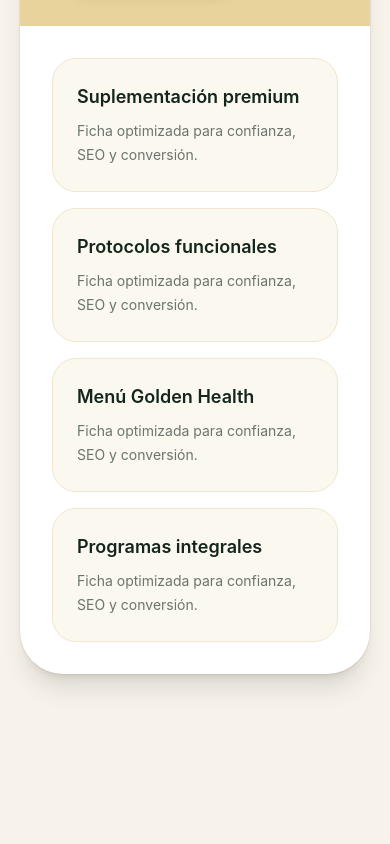
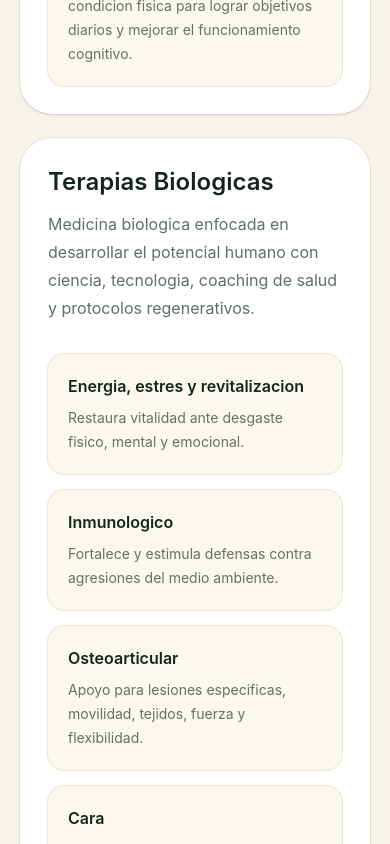
Before and after one commit to o7digital/goldenhealth, a React (Vite) app: page / in a window 390 px wide. Shown: the part 6200-7044 px from the top of the page. Built offline with nearby package versions, Linux system fonts and the light colour scheme.

Commit message:
feat(content): restore golden health source sections

```diff
--- a/src/App.jsx
+++ b/src/App.jsx
@@ -126,6 +126,81 @@ const sliderImages = [
   { src: "/images/golden-health/comunidad.jpg", alt: { es: "Comunidad Golden Health", en: "Golden Health community" } },
 ];
 
+const sourceSections = [
+  {
+    id: "programa",
+    title: "Programa Integral",
+    intro: "Longevidad, anti-envejecimiento y bienestar integral para vivir mas anos con energia optima.",
+    items: [
+      ["Medicina Regenerativa", "Tratamiento de renovacion celular de origen franco-suizo que busca regenerar y revitalizar organos, apoyar la salud hormonal y frenar la degeneracion celular."],
+      ["Accion regenerativa bio-celular", "Tratamientos biologicos de origen aleman orientados a mineralizar, oxigenar y nutrir organos y sistemas para reactivar el poder regulador del organismo."],
+      ["Arte del buen comer y buen beber", "Programa para aprender habitos saludables, prevenir enfermedades degenerativas, aumentar energia e incrementar el sistema inmunologico."],
+      ["Escuela del arte", "Conferencias, seminarios web, podcast, cocina saludable y mindfulness para sostener el bienestar a largo plazo."],
+      ["Cuerpo, mente y espiritu", "Programas enfocados en equilibrio emocional y mental mediante experiencias de aprendizaje y conexion interior."],
+      ["Deportistas de alto rendimiento", "Disciplina, movimiento, oxigenacion y condicion fisica para lograr objetivos diarios y mejorar el funcionamiento cognitivo."],
+    ],
+  },
+  {
+    id: "biologicas",
+    title: "Terapias Biologicas",
+    intro: "Medicina biologica enfocada en desarrollar el potencial humano con ciencia, tecnologia, coaching de salud y protocolos regenerativos.",
+    items: [
+      ["Energia, estres y revitalizacion", "Restaura vitalidad ante desgaste fisico, mental y emocional."],
+      ["Inmunologico", "Fortalece y estimula defensas contra agresiones del medio ambiente."],
+      ["Osteoarticular", "Apoyo para lesiones especificas, movilidad, tejidos, fuerza y flexibilidad."],
+      ["Cara", "Tratamiento para enfatizar belleza interior y exterior de rostro y cuello."],
+      ["Hormonal", "Apoyo para equilibrar sintomas hormonales en mujeres y hombres."],
+      ["Detox", "Protocolo para eliminar toxinas y promover un estilo de vida mas saludable."],
+    ],
+  },
+  {
+    id: "nutricion",
+    title: "Salud nutricional y Zinzino",
+    intro: "Nutricion personalizada basada en pruebas para orientar suplementos y medir progreso con datos objetivos.",
+    items: [
+      ["Nueva generacion de nutricion", "Pruebas de sangre seca como punto de partida para conocer el estado del cuerpo y guiar decisiones."],
+      ["BalanceOil Kit with Test", "Omega 3, polifenoles de oliva y vitamina D3 para apoyar equilibrio Omega 6:3, cerebro, corazon e sistema inmune."],
+      ["Seguimiento", "Nueva prueba cada 4 meses para comparar resultados y ajustar la ingesta."],
+    ],
+  },
+  {
+    id: "antroposofia",
+    title: "Antroposofia",
+    intro: "Contenido con Andres Munoz Cardenas, psicologo de orientacion antroposofica, sobre una concepcion integral de la salud.",
+    items: [
+      ["Los 7 Pasos de la Libertad", "Conferencias y contenidos sobre crear realidad, psicoanalisis y antroposofia."],
+      ["Kamino Florido", "Aliado educativo enfocado en desarrollo humano y bienestar integral."],
+    ],
+  },
+  {
+    id: "hidratacion",
+    title: "Hidratacion Funcional",
+    intro: "Introduccion al agua Kangen: agua alcalina ionizada tratada por electrolisis para modificar pH y crear propiedades antioxidantes.",
+    items: [
+      ["Socio autorizado", "Golden Health presenta informacion y acceso a hidratacion funcional."],
+      ["Bienestar diario", "Apoyo a habitos de hidratacion dentro del programa integral."],
+    ],
+  },
+];
+
+const products = [
+  ["Tratamientos Biologicos", "$2,300.00"],
+  ["Tratamiento Antioxidante", "$5,980.00"],
+  ["Tratamiento Anti-inflamatorio", "$4,200.00"],
+  ["Tratamiento Sindrome Metabolico", "$7,250.00"],
+  ["Tratamiento Detox", "$4,200.00"],
+  ["Celulas Madre", "$27,000.00"],
+  ["Tratamiento Hormonal Hombre", "$4,200.00"],
+  ["Tratamiento Hormonal para la mujer", "$4,200.00"],
+  ["Organoterapia", "$4,800.00"],
+];
+
+const consultations = [
+  ["Consulta Online", "Disponible online", "30 min", "$500"],
+  ["Consulta Presencial", "En clinica", "1 h", "$1,500"],
+  ["Consultas en Madrid", "Disponible online", "1 h", "$1,500"],
+];
+
 export default function GoldenHealthMockup() {
   const [activeSlide, setActiveSlide] = useState(0);
   const [language, setLanguage] = useState("es");
@@ -133,7 +208,9 @@ export default function GoldenHealthMockup() {
   const t = copy[language];
   const navLinks = [
     ["#metodo", t.nav.method],
+    ["#programa", "Programa"],
     ["#terapias", t.nav.therapies],
+    ["#historia", "Historia"],
     ["#tienda", t.nav.shop],
     ["#contacto", t.nav.contact],
   ];
@@ -331,6 +408,36 @@ export default function GoldenHealthMockup() {
           </div>
         </section>
 
+        <section id="programa" className="px-5 pb-24 lg:px-8">
+          <div className="mx-auto max-w-7xl">
+            <div className="max-w-3xl">
+              <p className="text-sm font-semibold uppercase tracking-[0.28em] text-[#9b7a2f]">Contenido del sitio original</p>
+              <h2 className="mt-4 text-4xl font-semibold tracking-[-0.04em] text-[#14261c] md:text-5xl">Programas Golden Health</h2>
+              <p className="mt-5 text-lg leading-8 text-[#607064]">Secciones principales del sitio goldenhealthmx.com consolidadas para mantener completa la informacion comercial.</p>
+            </div>
+            <div className="mt-12 space-y-6">
+              {sourceSections.map((section) => (
+                <article key={section.id} id={section.id} className="rounded-[2rem] bg-white p-7 shadow-sm ring-1 ring-black/5">
+                  <div className="grid gap-8 lg:grid-cols-[0.45fr_1fr]">
+                    <div>
+                      <h3 className="text-2xl font-semibold text-[#14261c]">{section.title}</h3>
+                      <p className="mt-3 leading-7 text-[#607064]">{section.intro}</p>
+                    </div>
+                    <div className="grid gap-4 md:grid-cols-2">
+                      {section.items.map(([title, text]) => (
+                        <div key={title} className="rounded-2xl bg-[#fbf8ef] p-5 ring-1 ring-[#efe6cd]">
+                          <p className="font-semibold text-[#14261c]">{title}</p>
+                          <p className="mt-2 text-sm leading-6 text-[#667166]">{text}</p>
+                        </div>
+                      ))}
+                    </div>
+                  </div>
+                </article>
+              ))}
+            </div>
+          </div>
+        </section>
+
         <section className="px-5 pb-24 lg:px-8">
           <div className="mx-auto grid max-w-7xl items-center gap-10 rounded-[2.7rem] bg-[#ecdfbf] p-8 lg:grid-cols-[1fr_0.9fr] lg:p-12">
             <div>
@@ -349,6 +456,25 @@ export default function GoldenHealthMockup() {
           </div>
         </section>
 
+        <section id="historia" className="px-5 pb-24 lg:px-8">
+          <div className="mx-auto grid max-w-7xl gap-8 rounded-[2.7rem] bg-[#14261c] p-8 text-white lg:grid-cols-[0.8fr_1.2fr] lg:p-12">
+            <div>
+              <p className="text-sm font-semibold uppercase tracking-[0.28em] text-[#d3aa45]">Historia</p>
+              <h2 className="mt-4 text-4xl font-semibold tracking-[-0.04em] md:text-5xl">Dra. Silvia del Moral</h2>
+              <p className="mt-3 text-xl text-white/80">Fundadora y medico responsable</p>
+            </div>
+            <div className="space-y-5 leading-8 text-white/74">
+              <p>Profesional de la salud en Mexico reconocida por su enfoque innovador en medicina preventiva y regenerativa.</p>
+              <p>Con mas de 35 anos de experiencia en ciencias de la vida y cuidados de la salud, ha consolidado su liderazgo en el sector.</p>
+              <p>Su formacion incluye medicina, pediatria por el Instituto Nacional de Pediatria y estudios en el Goetheanum en Dornach, Suiza, centro mundial del movimiento antroposofico.</p>
+              <div className="grid gap-4 sm:grid-cols-2">
+                <div className="rounded-2xl bg-white/10 p-5"><p className="font-semibold text-[#d3aa45]">International Star for Quality</p><p>2017</p></div>
+                <div className="rounded-2xl bg-white/10 p-5"><p className="font-semibold text-[#d3aa45]">Excelencia empresarial</p><p>2019</p></div>
+              </div>
+            </div>
+          </div>
+        </section>
+
         <section id="tienda" className="px-5 pb-24 lg:px-8">
           <div className="mx-auto grid max-w-7xl overflow-hidden rounded-[2.7rem] bg-white shadow-xl ring-1 ring-black/5 lg:grid-cols-[0.9fr_1.1fr]">
             <div className="bg-[#e7d39b] p-10 lg:p-14">
@@ -358,10 +484,33 @@ export default function GoldenHealthMockup() {
               <button className="mt-8 rounded-full bg-[#14261c] px-6 py-4 font-semibold text-white shadow-lg shadow-[#14261c]/20">{t.shopCta}</button>
             </div>
             <div className="grid gap-4 p-8 md:grid-cols-2 lg:p-12">
-              {t.products.map((product) => (
+              {products.map(([product, price]) => (
                 <div key={product} className="rounded-3xl border border-[#efe6cd] bg-[#fbf8ef] p-6 transition hover:-translate-y-1 hover:bg-white hover:shadow-lg">
                   <p className="text-lg font-semibold text-[#14261c]">{product}</p>
                   <p className="mt-2 text-sm leading-6 text-[#6a756d]">{t.productText}</p>
+                  <p className="mt-4 text-xl font-semibold text-[#9b7a2f]">{price}</p>
+                </div>
+              ))}
+            </div>
+          </div>
+        </section>
+
+        <section id="consultas" className="px-5 pb-24 lg:px-8">
+          <div className="mx-auto max-w-7xl">
+            <div className="max-w-3xl">
+              <p className="text-sm font-semibold uppercase tracking-[0.28em] text-[#9b7a2f]">Consultas Medicas</p>
+              <h2 className="mt-4 text-4xl font-semibold tracking-[-0.04em] text-[#14261c] md:text-5xl">Nuestros servicios</h2>
+            </div>
+            <div className="mt-10 grid gap-5 md:grid-cols-3">
+              {consultations.map(([name, meta, duration, price]) => (
+                <div key={name} className="rounded-[2rem] bg-white p-7 shadow-sm ring-1 ring-black/5">
+                  <p className="text-xl font-semibold text-[#14261c]">{name}</p>
+                  <p className="mt-2 text-sm text-[#9b7a2f]">{meta}</p>
+                  <div className="mt-6 flex items-end justify-between gap-4">
+                    <p className="text-[#607064]">{duration}</p>
+                    <p className="text-3xl font-semibold text-[#14261c]">{price}</p>
+                  </div>
+                  <a href="#contacto" className="mt-6 inline-flex w-full justify-center rounded-full bg-[#1f3b2c] px-5 py-3 font-semibold text-white">Reservar ahora</a>
                 </div>
               ))}
             </div>
```
